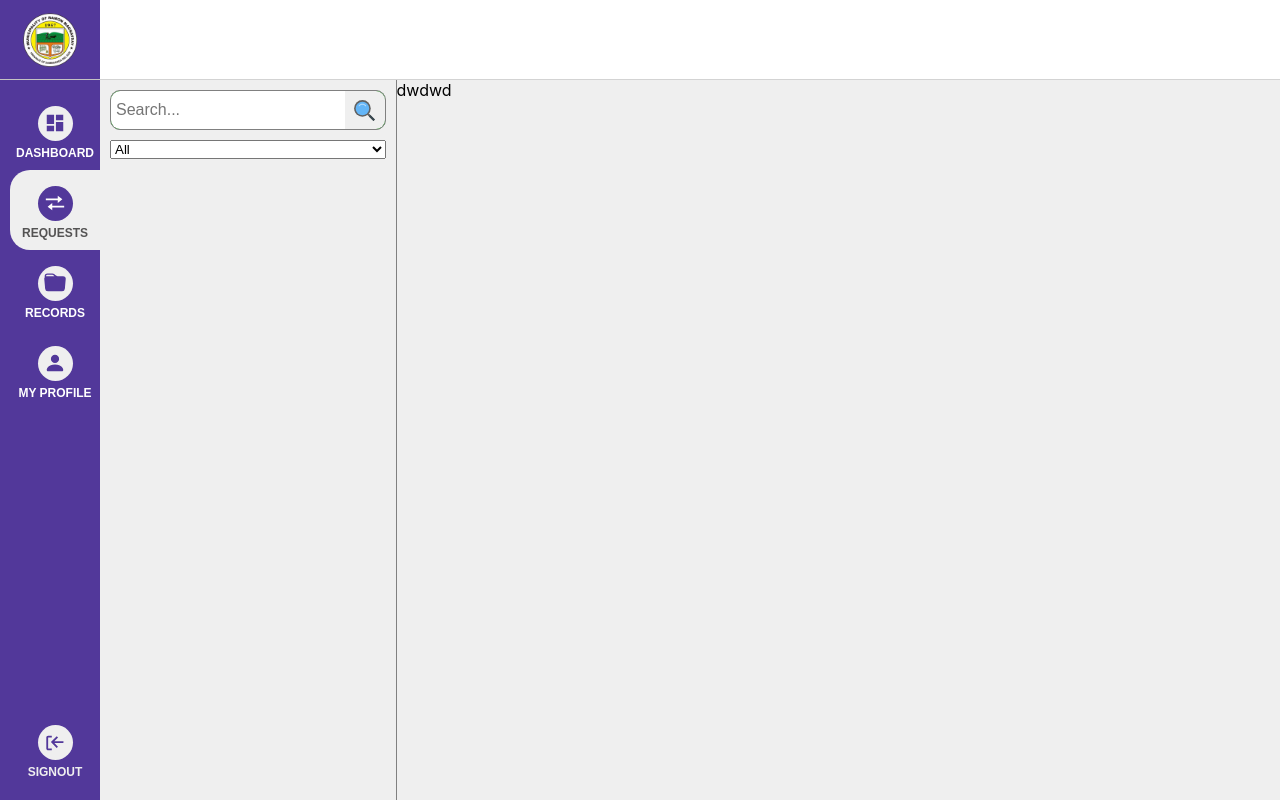
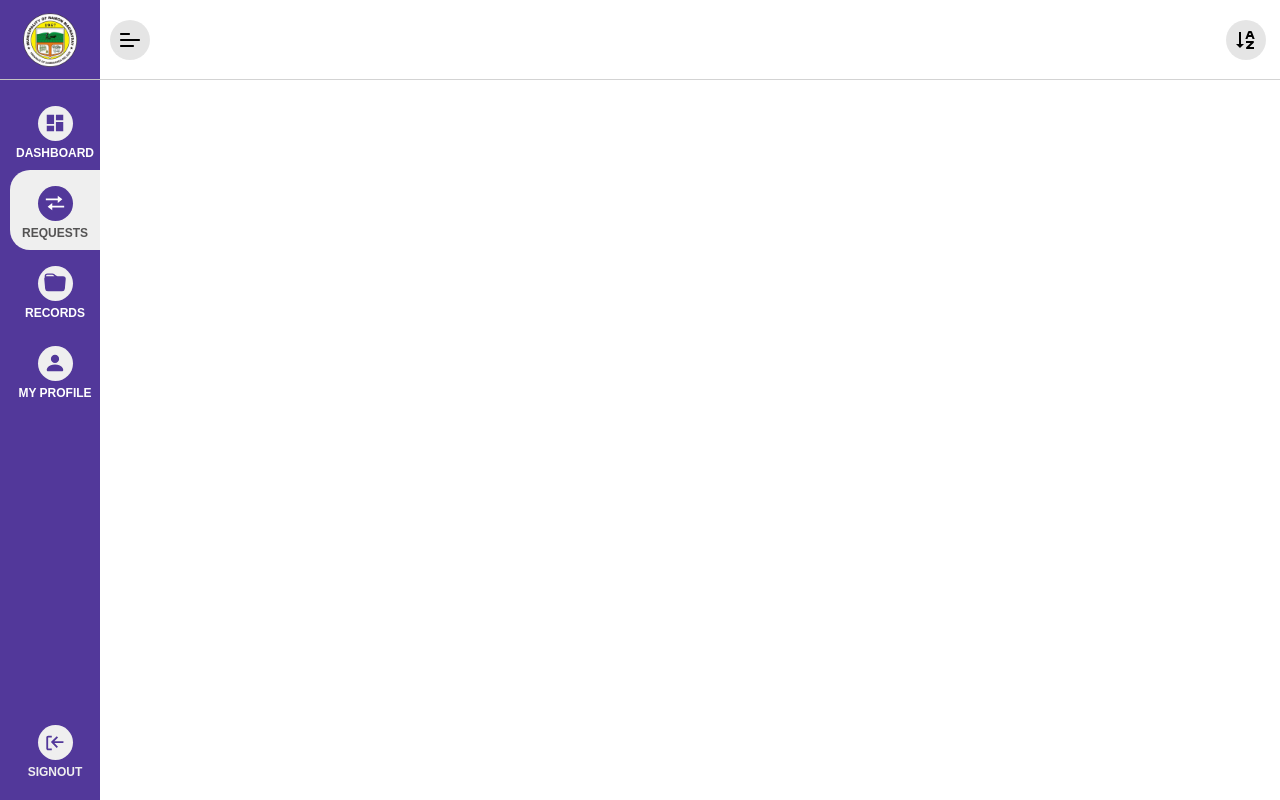
Before and after one commit to alnstien/BMS-frontend, a React (Create React App) app: page /transaction in a window 1280 px wide. Built offline with nearby package versions, Linux system fonts and the light colour scheme.

Commit message:
commiitted

```diff
--- a/package.json
+++ b/package.json
@@ -4,6 +4,7 @@
   "private": true,
   "dependencies": {
     "@material-ui/core": "^4.11.3",
+    "@material-ui/data-grid": "^4.0.0-alpha.27",
     "@testing-library/jest-dom": "^5.11.10",
     "@testing-library/react": "^11.2.6",
     "@testing-library/user-event": "^12.8.3",
--- a/src/components/transaction/index.js
+++ b/src/components/transaction/index.js
@@ -1,11 +1,54 @@
-import React from 'react'
+import React, { useState,useEffect } from 'react'
 import Sidebar from '../sidebar'
 import './transaction.css';
 import SimpleBar from 'simplebar-react';
 import {FcSearch} from 'react-icons/fc'
+import {BiSortAZ,BiSortZA} from 'react-icons/bi'
+import {CgMenuLeft} from 'react-icons/cg'
+import {MdClose} from 'react-icons/md'
+
+
+function Button({status,fnc,icon1,icon2,style}){
+
+    return(
+        <>
+        <button
+            style={style}
+            className="sort-button"
+            onClick={fnc}
+        >{
+            !status
+            ?
+            icon1
+            :
+            icon2
+        }</button>
+        </>
+    )
+}
+
+
+
 
 export default function Transaction(props) {
+    const [sortAsc,setSortAsc] = useState(false)
+    const [isOpen,setOpen] = useState(false)
 
+    const toggleSidebar=(e)=>{
+        e.preventDefault();
+        setOpen(!isOpen)
+    }
+    const handleSort=(e)=>{
+        e.preventDefault();
+        setSortAsc(!sortAsc)
+
+    }
+
+    //icons
+    const ascIcon = <BiSortAZ size={24} />
+    const descIcon = <BiSortZA size={24} />
+    const openIcon = <CgMenuLeft size={24} />
+    const closeIcon = <MdClose size={24} />
     return (
         <div className="con-container">
             <Sidebar transactionActive={true}/>
@@ -14,17 +57,39 @@ export default function Transaction(props) {
                 <div className="main-content-wrapper">
                     <div className="content-main-holder">
                         <div className="mynav">
-
+                            <form>
+                                <Button
+                                    status={isOpen}
+                                    fnc={e=>toggleSidebar(e)}
+                                    icon1={openIcon}
+                                    icon2={closeIcon}
+                                    style={{
+                                        position:'absolute',
+                                        left:0
+                                    }}
+                                />
+                                <Button
+                                    status={sortAsc}
+                                    fnc={e=>handleSort(e)}
+                                    icon1={ascIcon}
+                                    icon2={descIcon}
+                                />
+                            </form>
                         </div>
                         <div className="content-flex">
-                            <div className="req-overview">
-                                <SimpleBar className="req-overview-holder">
+                            <div className="req-overview"
+                                style={{
+                                    transition:'.2s',
+                                    width: isOpen ? '300px' : 0, minWidth: isOpen ? '300px' : 0,
+                                }}
+                            >
+                            <SimpleBar className="req-overview-holder">
                                     <form>
                                     <div className="search-wrapper">
                                         <input
                                             placeholder="Search..."
                                         />
-                                        <button><FcSearch size={25} /></button>
+                                        <button><FcSearch size={24} /></button>
                                     </div>
                                         <select>
                                             <option>All</option>
@@ -32,12 +97,11 @@ export default function Transaction(props) {
                                             <option>Certificate of Indigency</option>
                                             <option>Letter of Acceptance</option>
                                         </select>
-
                                     </form>
-                                </SimpleBar>
+                                    </SimpleBar>
                             </div>
                             <div className="req-wrapper">
-                                dwdwd
+
                             </div>
                         </div>
                     </div>
--- a/src/components/transaction/transaction.css
+++ b/src/components/transaction/transaction.css
@@ -3,11 +3,13 @@
     flex: 1;
     position: relative;
     overflow: auto;
+    overflow-x: hidden;
 }
 .req-wrapper{
-    height: 200vh;
-    width: 75%;
+    height: 90vh;
+    flex: 1;
     position: relative;
+    background: #fff;
 }
 .mynav{
     height: 10vh;
@@ -24,6 +26,37 @@
     height: 100%;
     display: flex;
     align-items: center;
+    justify-content: flex-end;
+    padding: 10px;
+    position: relative;
+}
+.sort-button{
+    height: 40px;
+    width: 40px;
+    display: flex;
+    align-items: center;
+    justify-content: center;
+    border-radius: 50%;
+    outline: none;
+    border: none;
+    cursor: pointer;
+    background: rgba(0,0,0,0.1);
+    transition: .3s;
+    margin: 10px;
+}
+.sort-button:hover{
+    background: rgba(0,0,0,0.2);
+}
+.burger-menu{
+    height: 40px;
+    width: 40px;
+    display: flex;
+    align-items: center;
+    justify-content: center;
+    border-radius: 50%;
+    outline: none;
+    border: none;
+    cursor: pointer;
 }
 .req-overview{
     width: 25%;
@@ -74,3 +107,7 @@
     cursor: pointer;
 
 }
+.req-overview-holder form select{
+    height: 40px;
+    font-size: 16px;
+}
```
Also changed, not shown: 1 other file (tests, documents, lock files or other folders).
